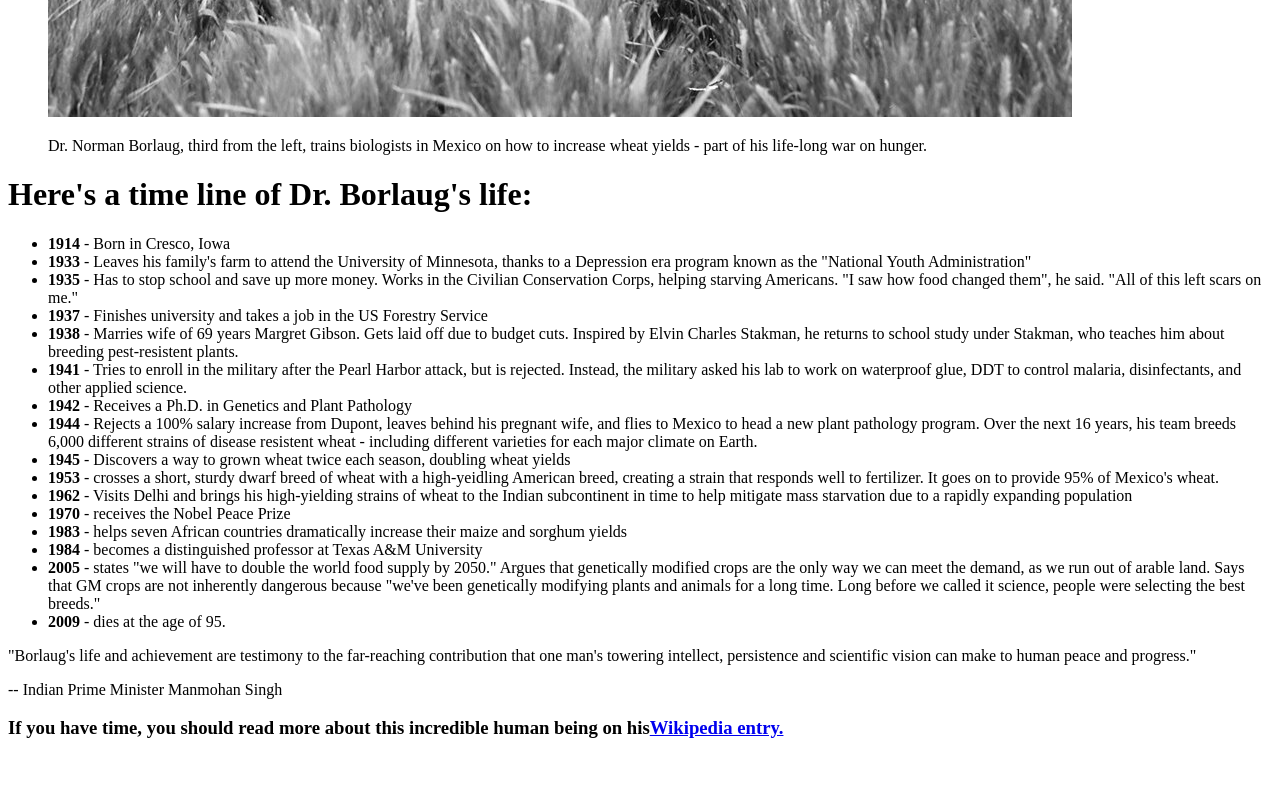
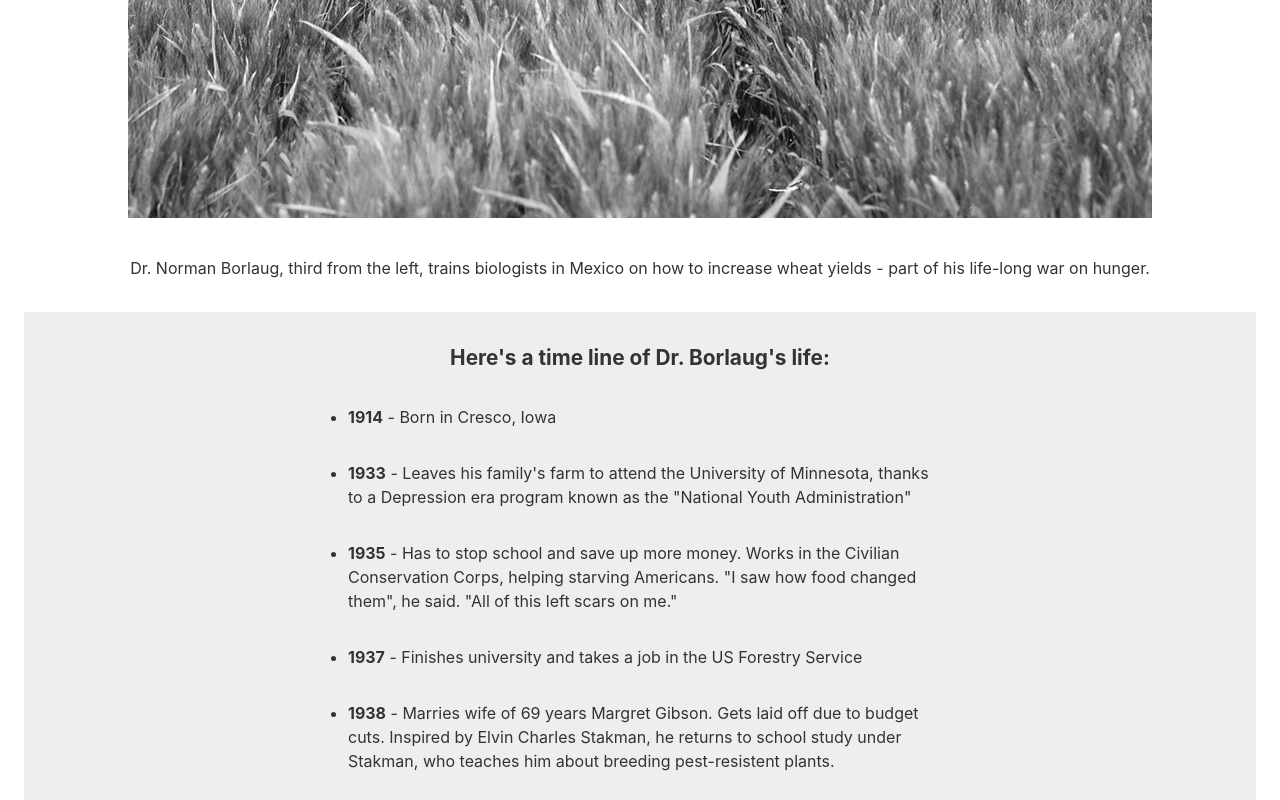
Before and after one commit to Cham-X/Microverse-Pair-Challenge, a plain HTML site: page index.html in a window 1280 px wide. Shown: the part 620-1420 px from the top of the page. Before the commit the page ends 1378 px from the top, so only its background shows below. Drawn offline with Linux system fonts and the light colour scheme.

Commit message:
css updated

```diff
--- a/css/style.css
+++ b/css/style.css
@@ -0,0 +1,56 @@
+*{
+  padding: 0;
+  margin: o;
+  box-sizing: border-box;
+}
+body{
+  font-family: -apple-system, BlinkMacSystemFont, 'Segoe UI', 'Roboto', 'Helvetica Neue', Arial, sans-serif;
+  /* font-size: 1.6rem; */
+  line-height: 1.5;
+  text-align: center;
+  color: #333;
+  margin: 0;
+}
+#main{
+  display: flex;
+  flex-direction: column;
+  justify-content: center;
+  align-items: center;
+  background: #eee;
+  margin: 1.5rem;
+}
+#title{
+  font-size: 2.5rem;
+  margin-bottom: 0;
+}
+#img-div{
+background: white;
+min-width: 100vw;
+}
+#img{
+  max-width: 70%;
+}
+#second-paragraph{
+  text-align: center;
+}
+#tribute-info{
+  font-size: 1.3rem;
+}
+#list-item{
+  text-align: left;
+  display: flex;
+  flex-direction: column;
+  justify-content: center;
+  word-wrap: break-word;
+  width: 50%;
+  margin: 1rem auto;
+  line-height: 1.5rem;
+}
+li{
+  margin: 1rem;
+}
+p{
+  width: 50%;
+  text-align: center;
+  margin: 2rem auto;
+}
--- a/index.html
+++ b/index.html
@@ -16,9 +16,9 @@
         <p id="img-div">Dr. Norman Borlaug, third from the left, trains biologists in Mexico on how to increase wheat yields - part of his life-long war on hunger.</p>
       </figure>
 
-      <div>
+      <div id="second-paragraph">
         <h1 id="tribute-info">Here's a time line of Dr. Borlaug's life:</h1>
-        <ul>
+        <ul id="list-item">
           <li><b>1914</b> - Born in Cresco, Iowa</li>
           <li><b>1933</b> - Leaves his family's farm to attend the University of Minnesota, thanks to a Depression era program known as the "National Youth Administration"</li>
           <li><b>1935</b> - Has to stop school and save up more money. Works in the Civilian Conservation Corps, helping starving Americans. "I saw how food changed them", he said. "All of this left scars on me."</li>
@@ -36,11 +36,11 @@
           <li><b>2005</b> - states "we will have to double the world food supply by 2050." Argues that genetically modified crops are the only way we can meet the demand, as we run out of arable land. Says that GM crops are not inherently dangerous because "we've been genetically modifying plants and animals for a long time. Long before we called it science, people were selecting the best breeds."</li>
           <li><b>2009</b> - dies at the age of 95.</li>
         </ul>
-        <p>"Borlaug's life and achievement are testimony to the far-reaching contribution that one man's towering intellect, persistence and scientific vision can make to human peace and progress."</p>
+        <i><p>"Borlaug's life and achievement are testimony to the far-reaching contribution that one man's towering intellect, persistence and scientific vision can make to human peace and progress."</p></i>
         <span>-- Indian Prime Minister Manmohan Singh</span>
       </div>
       <div>
-      <h3>If you have time, you should read more about this incredible human being on his<a d="tribute-link" href="#" target="_blank">Wikipedia entry.</a></h3>
+      <h3>If you have time, you should read more about this incredible human being on his <a d="tribute-link" href="#" target="_blank">Wikipedia entry.</a></h3>
       </div>
 
 
```
